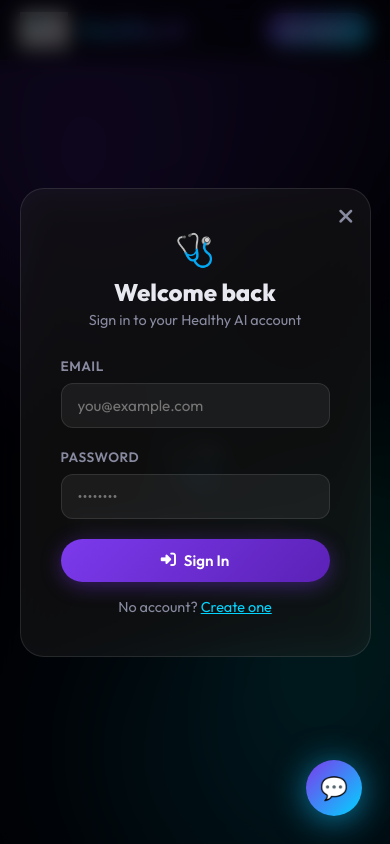
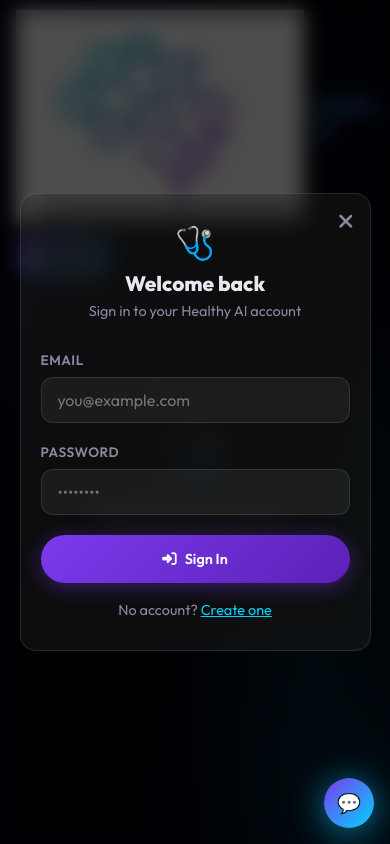
Before and after one commit to BhavyaKansal20/healthy-ai, a Flask app: page /login in a window 390 px wide. Run offline with Flask 3, Linux system fonts and the light colour scheme; parts of the project's set-up code (start-up, migrations or seed data) failed here and were passed over.

Commit message:
Update base.html

```diff
--- a/templates/base.html
+++ b/templates/base.html
@@ -193,10 +193,158 @@
   ::-webkit-scrollbar { width: 6px; }
   ::-webkit-scrollbar-track { background: transparent; }
   ::-webkit-scrollbar-thumb { background: rgba(124,58,237,0.4); border-radius: 3px; }
-  @media (max-width: 768px) {
-    nav.navbar { padding: 12px 20px; }
-    .nav-links a:not(.btn-nav):not(.active) { display: none; }
+  /* ══════════════════════════════════════
+   MOBILE RESPONSIVE — SITE WIDE
+   ══════════════════════════════════════ */
+
+@media (max-width: 768px) {
+
+  /* ── Navbar ── */
+  nav.navbar {
+    padding: 10px 16px;
+    flex-wrap: wrap;
+    gap: 8px;
   }
+  .nav-brand span { font-size: 1.1rem; }
+  .nav-brand img  { height: 28px; }
+
+  /* Hide all nav links except logout/signin button */
+  .nav-links a:not(.btn-nav) { display: none; }
+  .nav-links .btn-nav {
+    padding: 7px 16px;
+    font-size: 0.85rem;
+  }
+
+  /* ── Main content spacing ── */
+  main { padding-top: 70px; }
+
+  /* ── All containers full width ── */
+  .container, .wrap,
+  [class*="container"],
+  [class*="content"],
+  [class*="wrapper"],
+  [class*="inner"] {
+    padding-left: 16px !important;
+    padding-right: 16px !important;
+    width: 100% !important;
+    max-width: 100% !important;
+  }
+
+  /* ── All grids → single column ── */
+  [class*="grid"],
+  [class*="cards"],
+  [class*="stats"] {
+    grid-template-columns: 1fr !important;
+    gap: 12px !important;
+  }
+
+  /* ── All flex rows → column ── */
+  [class*="row"]:not(.star-row):not(.helpful-row):not(.fb-radio-group) {
+    flex-direction: column !important;
+    gap: 12px !important;
+  }
+
+  /* ── Typography ── */
+  h1 { font-size: clamp(1.6rem, 5vw, 2.2rem) !important; line-height: 1.2 !important; }
+  h2 { font-size: clamp(1.3rem, 4vw, 1.7rem) !important; }
+  h3 { font-size: clamp(1rem,   3vw, 1.3rem) !important; }
+  p  { font-size: 0.9rem !important; line-height: 1.6 !important; }
+
+  /* ── Inputs — 16px stops iOS zoom ── */
+  input, select, textarea, .form-input, .fb-input {
+    font-size: 16px !important;
+    width: 100% !important;
+    box-sizing: border-box !important;
+  }
+
+  /* ── Buttons full width on mobile ── */
+  .btn {
+    width: 100% !important;
+    justify-content: center !important;
+    min-height: 48px !important;
+    font-size: 0.9rem !important;
+  }
+
+  /* ── Cards ── */
+  .glass, .stat-card, .card,
+  [class*="card"] {
+    width: 100% !important;
+    margin-left: 0 !important;
+    margin-right: 0 !important;
+    padding: 16px !important;
+    border-radius: 16px !important;
+  }
+
+  /* ── Modals (login/register) ── */
+  #loginModal > div,
+  #registerModal > div {
+    width: 94vw !important;
+    padding: 28px 20px !important;
+    max-height: 90vh !important;
+    overflow-y: auto !important;
+  }
+
+  /* ── Feedback modal ── */
+  #feedbackModal {
+    width: 94vw !important;
+    padding: 24px 18px !important;
+  }
+  .fb-radio-group {
+    flex-direction: column !important;
+    gap: 8px !important;
+  }
+  .star-row span { font-size: 1.6rem !important; }
+
+  /* ── Feedback button position ── */
+  #feedbackBtn {
+    bottom: 16px !important;
+    right: 16px !important;
+    width: 50px !important;
+    height: 50px !important;
+    font-size: 1.2rem !important;
+  }
+
+  /* ── Tables scrollable ── */
+  table {
+    display: block !important;
+    overflow-x: auto !important;
+    -webkit-overflow-scrolling: touch !important;
+    white-space: nowrap !important;
+  }
+
+  /* ── Images ── */
+  img, canvas, svg {
+    max-width: 100% !important;
+    height: auto !important;
+  }
+
+  /* ── Stat cards ── */
+  .stat-number { font-size: 1.8rem !important; }
+  .stat-label  { font-size: 0.8rem !important; }
+
+  /* ── Toast notification ── */
+  #toast {
+    bottom: 16px !important;
+    right: 16px !important;
+    left: 16px !important;
+    max-width: 100% !important;
+    font-size: 0.85rem !important;
+  }
+
+  /* ── Orbs smaller on mobile (performance) ── */
+  .orb-1 { width: 250px !important; height: 250px !important; }
+  .orb-2 { width: 200px !important; height: 200px !important; }
+  .orb-3 { width: 150px !important; height: 150px !important; }
+}
+
+/* ── Very small phones (iPhone SE etc) ── */
+@media (max-width: 380px) {
+  nav.navbar { padding: 8px 12px; }
+  .nav-brand span { font-size: 1rem; }
+  h1 { font-size: 1.4rem !important; }
+  .glass, [class*="card"] { padding: 14px !important; }
+  #feedbackBtn { width: 44px !important; height: 44px !important; font-size: 1rem !important; }
+}
 
   /* ── FEEDBACK BUTTON ── */
   #feedbackBtn {
```
